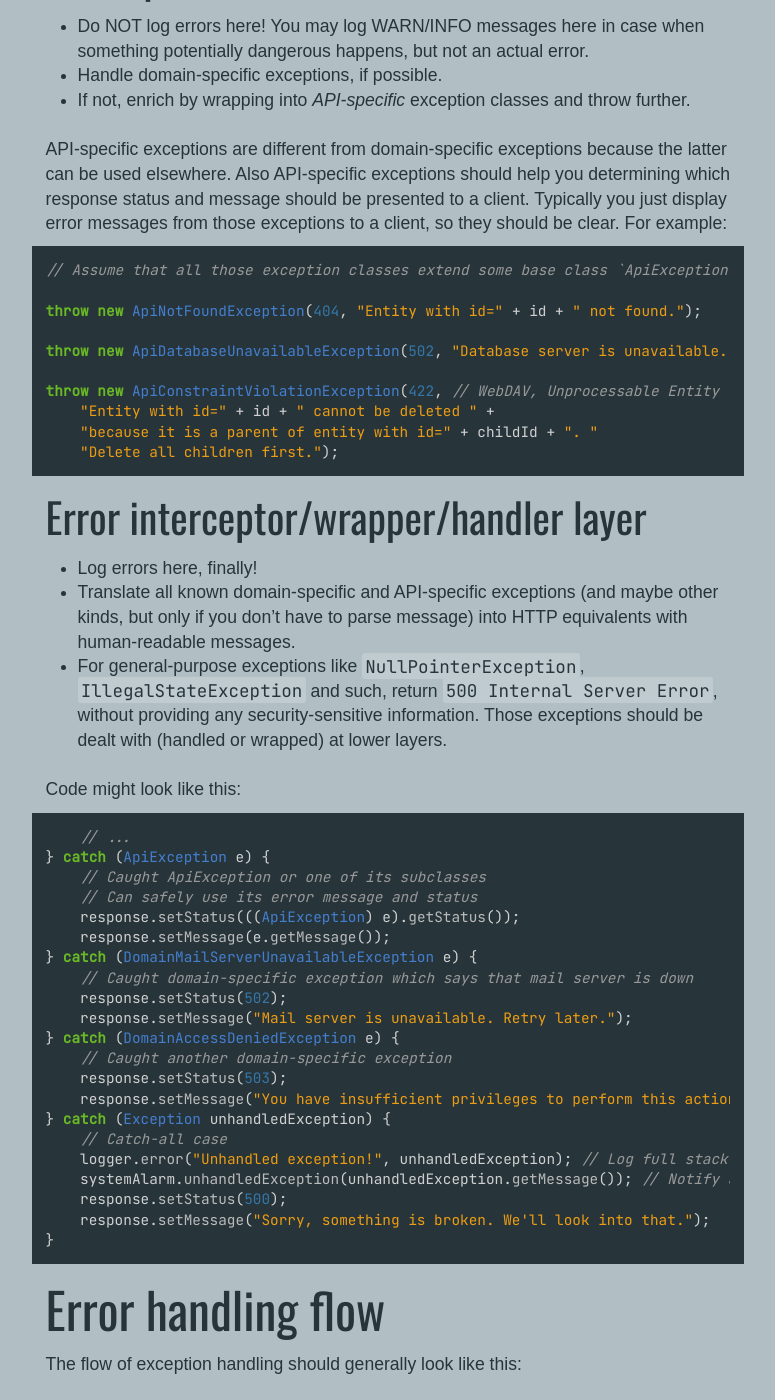
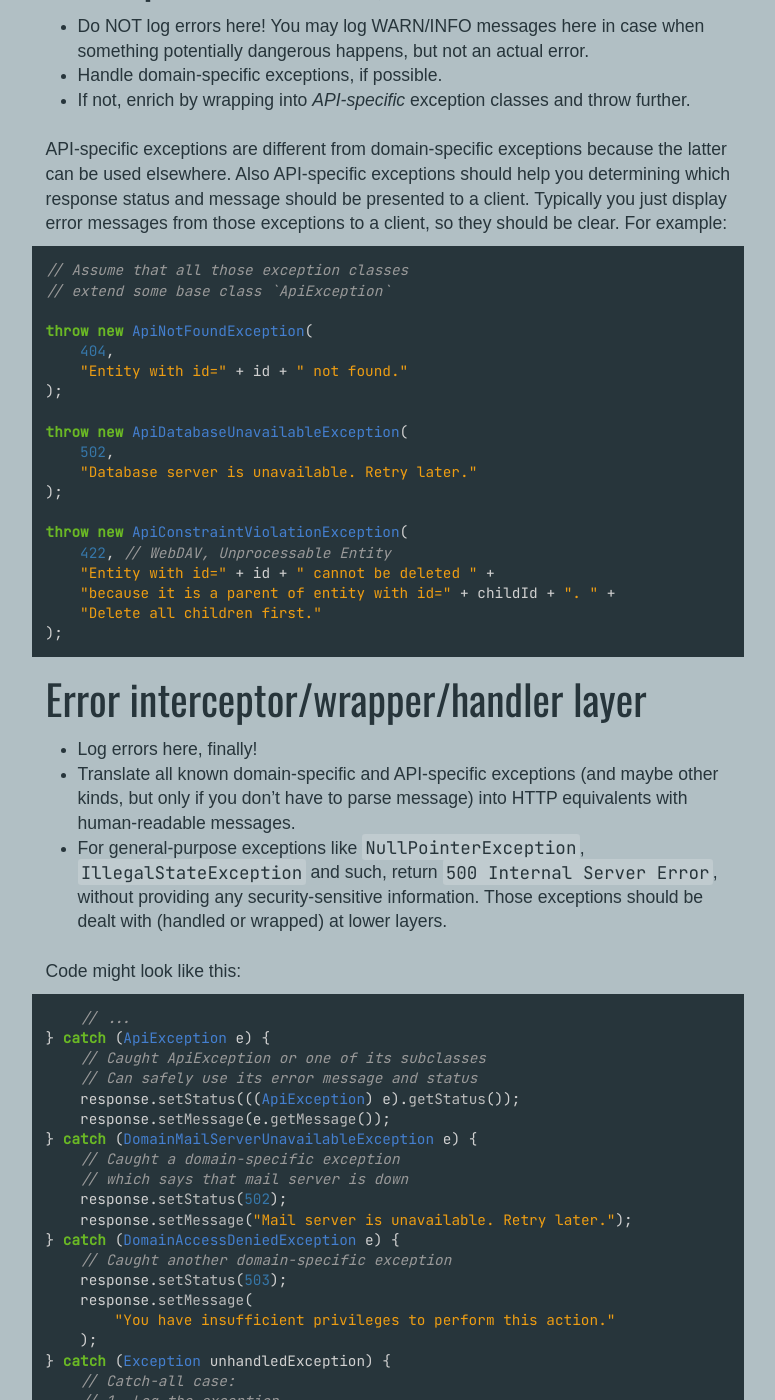
Before and after one commit to scriptin/scriptin.github.io, a Jekyll site: the page built from _posts/2015-02-08-restful-http-error-handling.md, in a window 1280 px wide and 1400 px high, scrolled down 2716 px. Shown: the whole window, without its empty margins (252-1027 px from the left). Built offline with Jekyll 4.4.1, drawn with Linux system fonts in a browser that asks for light colours; comment, search, counter and statistics services are not loaded; some of the changed text lies outside the part shown.

Commit message:
Fix code formatting and syntax issues in old posts

````diff
--- a/_posts/2015-02-08-restful-http-error-handling.md
+++ b/_posts/2015-02-08-restful-http-error-handling.md
@@ -79,16 +79,25 @@ By saying "domain-specific" I mean related to business domain (area of knowledge
 API-specific exceptions are different from domain-specific exceptions because the latter can be used elsewhere. Also API-specific exceptions should help you determining which response status and message should be presented to a client. Typically you just display error messages from those exceptions to a client, so they should be clear. For example:
 
 ```java
-// Assume that all those exception classes extend some base class `ApiException`
+// Assume that all those exception classes
+// extend some base class `ApiException`
 
-throw new ApiNotFoundException(404, "Entity with id=" + id + " not found.");
+throw new ApiNotFoundException(
+    404,
+    "Entity with id=" + id + " not found."
+);
 
-throw new ApiDatabaseUnavailableException(502, "Database server is unavailable. Retry later.")
+throw new ApiDatabaseUnavailableException(
+    502,
+    "Database server is unavailable. Retry later."
+);
 
-throw new ApiConstraintViolationException(422, // WebDAV, Unprocessable Entity
+throw new ApiConstraintViolationException(
+    422, // WebDAV, Unprocessable Entity
     "Entity with id=" + id + " cannot be deleted " +
-    "because it is a parent of entity with id=" + childId + ". "
-    "Delete all children first.");
+    "because it is a parent of entity with id=" + childId + ". " +
+    "Delete all children first."
+);
 ```
 
 ### Error interceptor/wrapper/handler layer
@@ -107,19 +116,30 @@ Code might look like this:
     response.setStatus(((ApiException) e).getStatus());
     response.setMessage(e.getMessage());
 } catch (DomainMailServerUnavailableException e) {
-    // Caught domain-specific exception which says that mail server is down
+    // Caught a domain-specific exception
+    // which says that mail server is down
     response.setStatus(502);
     response.setMessage("Mail server is unavailable. Retry later.");
 } catch (DomainAccessDeniedException e) {
     // Caught another domain-specific exception
     response.setStatus(503);
-    response.setMessage("You have insufficient privileges to perform this action.");
+    response.setMessage(
+        "You have insufficient privileges to perform this action."
+    );
 } catch (Exception unhandledException) {
-    // Catch-all case
-    logger.error("Unhandled exception!", unhandledException); // Log full stack trace
-    systemAlarm.unhandledException(unhandledException.getMessage()); // Notify admins
+    // Catch-all case:
+    // 1. Log the exception
+    logger.error(
+        "Unhandled exception!",
+        unhandledException
+    );
+    // 2. Notify devs/admins
+    systemAlarm.unhandledException(unhandledException.getMessage());
+    // 3. Show a generic error to users
     response.setStatus(500);
-    response.setMessage("Sorry, something is broken. We'll look into that.");
+    response.setMessage(
+        "Sorry, something is broken. We're looking into that."
+    );
 }
 ```
 
````
Also changed, not shown: _posts/2013-05-09-vagrant-chef-intro.md (+8 -2 lines).
